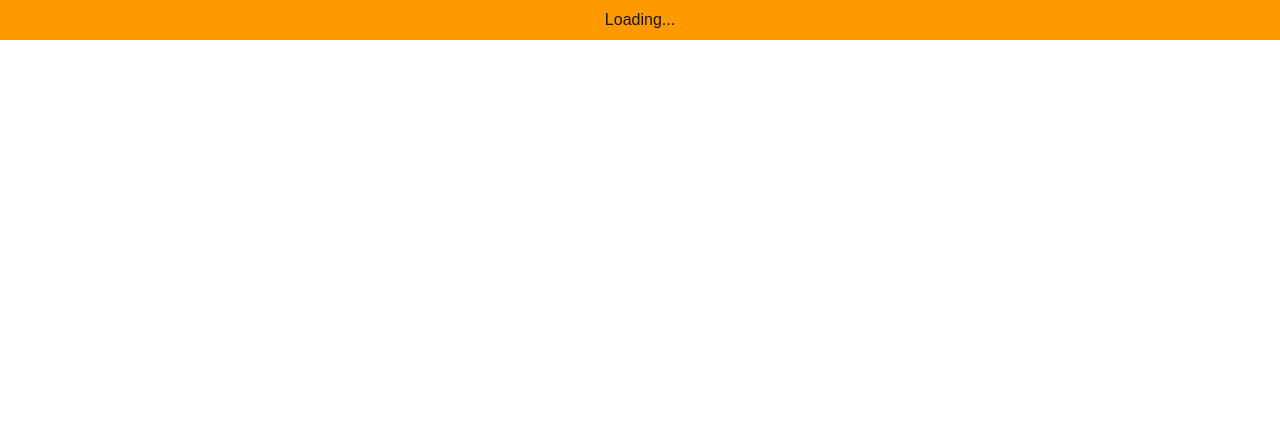
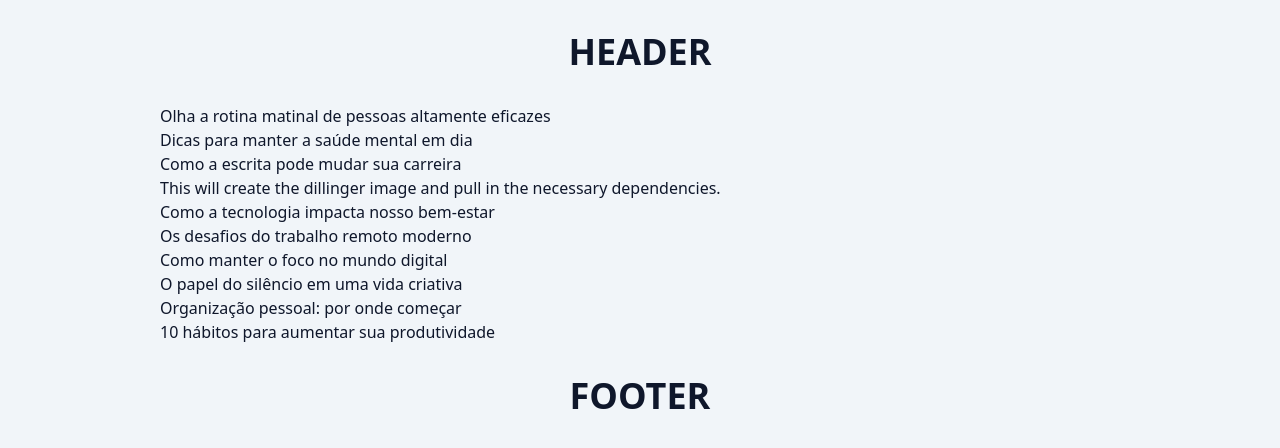
Before and after one commit to Matheus-Doerzbacher/blog, a Next.js app: page / in a window 1280 px wide. Shown: the top 448 px of the page. Built offline with nearby package versions, Linux system fonts and the light colour scheme.

Commit message:
Ajustes esLint e criado o Container

```diff
--- a/eslint.config.mjs
+++ b/eslint.config.mjs
@@ -1,6 +1,6 @@
+import { FlatCompat } from '@eslint/eslintrc';
 import { dirname } from 'path';
 import { fileURLToPath } from 'url';
-import { FlatCompat } from '@eslint/eslintrc';
 
 const __filename = fileURLToPath(import.meta.url);
 const __dirname = dirname(__filename);
@@ -11,7 +11,6 @@ const compat = new FlatCompat({
 
 const eslintConfig = [
   ...compat.extends('next/core-web-vitals', 'next/typescript'),
-  ...compat.extends('prettier'),
   {
     ignores: [
       'node_modules/**',
@@ -20,12 +19,6 @@ const eslintConfig = [
       'build/**',
       'next-env.d.ts',
     ],
-    plugins: {
-      prettier: (await import('eslint-plugin-prettier')).default,
-    },
-    rules: {
-      'prettier/prettier': 'error',
-    },
   },
 ];
 
--- a/package.json
+++ b/package.json
@@ -19,11 +19,12 @@
   },
   "devDependencies": {
     "@eslint/eslintrc": "^3",
+    "@rocketseat/eslint-config": "^2.2.2",
     "@tailwindcss/postcss": "^4",
     "@types/node": "^20",
     "@types/react": "^19",
     "@types/react-dom": "^19",
-    "eslint": "^9",
+    "eslint": "^9.34.0",
     "eslint-config-next": "15.5.0",
     "eslint-config-prettier": "^10.1.8",
     "eslint-plugin-prettier": "^5.5.4",
--- a/src/app/globals.css
+++ b/src/app/globals.css
@@ -1,26 +1,2 @@
 @import 'tailwindcss';
-
-:root {
-  --background: #ffffff;
-  --foreground: #171717;
-}
-
-@theme inline {
-  --color-background: var(--background);
-  --color-foreground: var(--foreground);
-  --font-sans: var(--font-geist-sans);
-  --font-mono: var(--font-geist-mono);
-}
-
-@media (prefers-color-scheme: dark) {
-  :root {
-    --background: #0a0a0a;
-    --foreground: #ededed;
-  }
-}
-
-body {
-  background: var(--background);
-  color: var(--foreground);
-  font-family: Arial, Helvetica, sans-serif;
-}
+/* @custom-variant dark (&:where(.dark, .dark *)); */
--- a/src/app/layout.tsx
+++ b/src/app/layout.tsx
@@ -12,7 +12,7 @@ export default function RootLayout({
   children: React.ReactNode;
 }>) {
   return (
-    <html lang="en">
+    <html lang="en" className="light">
       <body>{children}</body>
     </html>
   );
--- /dev/null
+++ b/src/app/loading.tsx
@@ -0,0 +1,5 @@
+import SpinLoader from '@/components/SpinLoader';
+
+export default function Loading() {
+  return <SpinLoader className="h-screen" />;
+}
--- a/src/app/page.tsx
+++ b/src/app/page.tsx
@@ -1,9 +1,22 @@
+import Container from '@/components/Container';
+import PostList from '@/components/PostLists';
 import SpinLoader from '@/components/SpinLoader';
+import { Suspense } from 'react';
 
-export default function HomePage() {
+export default async function HomePage() {
   return (
-    <div>
-      <SpinLoader />
-    </div>
+    <Container>
+      <header>
+        <h1 className="text-4xl font-bold text-center py-8">HEADER</h1>
+      </header>
+
+      <Suspense fallback={<SpinLoader />}>
+        <PostList />
+      </Suspense>
+
+      <footer>
+        <h1 className="text-4xl font-bold text-center py-8">FOOTER</h1>
+      </footer>
+    </Container>
   );
 }
--- /dev/null
+++ b/src/components/Container/index.tsx
@@ -0,0 +1,7 @@
+export default function Container({ children }: { children: React.ReactNode }) {
+  return (
+    <div className="text-slate-900 bg-slate-100 min-h-screen">
+      <div className="max-w-screen-lg mx-auto px-8">{children}</div>
+    </div>
+  );
+}
--- /dev/null
+++ b/src/components/PostLists/index.tsx
@@ -0,0 +1,6 @@
+import { postRepository } from '@/repositories/post/json-post-repository';
+
+export default async function PostList() {
+  const posts = await postRepository.findAll();
+  return posts.map(post => <div key={post.id}>{post.title}</div>);
+}
--- a/src/components/SpinLoader/index.tsx
+++ b/src/components/SpinLoader/index.tsx
@@ -1,7 +1,21 @@
-export default function SpinLoader() {
+import clsx from 'clsx';
+
+type SpinLoader = {
+  className?: string;
+};
+
+export default function SpinLoader({ className = '' }: SpinLoader) {
+  const classes = clsx('flex', 'items-center', 'justify-center', className);
   return (
-    <div className="flex items-center justify-center bg-amber-500 h-10">
-      Loading...
+    <div className={classes}>
+      <div
+        className={clsx(
+          'h-10 w-10',
+          'border-5 border-t-transparent border-slate-900',
+          'rounded-full',
+          'animate-spin'
+        )}
+      ></div>
     </div>
   );
 }
--- a/src/repositories/post/json-post-repository.ts
+++ b/src/repositories/post/json-post-repository.ts
@@ -1,7 +1,7 @@
 import { PostModel } from '@/models/post/post-model';
+import { readFile } from 'fs/promises';
+import { resolve } from 'path';
 import { PostRepository } from './post-repository';
-import { resolve } from 'path';
-import { readFile } from 'fs/promises';
 
 const ROOT_DIR = process.cwd();
 const JSON_POSTS_FILES_PATH = resolve(
@@ -9,8 +9,10 @@ const JSON_POSTS_FILES_PATH = resolve(
   'src',
   'db',
   'seed',
-  'posts.json',
+  'posts.json'
 );
+
+const TIMEOUT = 0;
 
 class JsonPostRepository implements PostRepository {
   private async readFromDisk(): Promise<PostModel[]> {
@@ -21,13 +23,15 @@ class JsonPostRepository implements PostRepository {
   }
 
   async findAll(): Promise<PostModel[]> {
+    await new Promise(resolve => setTimeout(resolve, TIMEOUT));
     const posts = await this.readFromDisk();
     return posts;
   }
 
   async findById(id: string): Promise<PostModel> {
+    await new Promise(resolve => setTimeout(resolve, TIMEOUT));
     const posts = await this.readFromDisk();
-    const post = posts.find((post) => post.id === id);
+    const post = posts.find(post => post.id === id);
 
     if (!post) throw new Error('Post não encontrado');
 
```
Also changed, not shown: .eslintrc.json (added), 2 other files (tests, documents, lock files or other folders).
